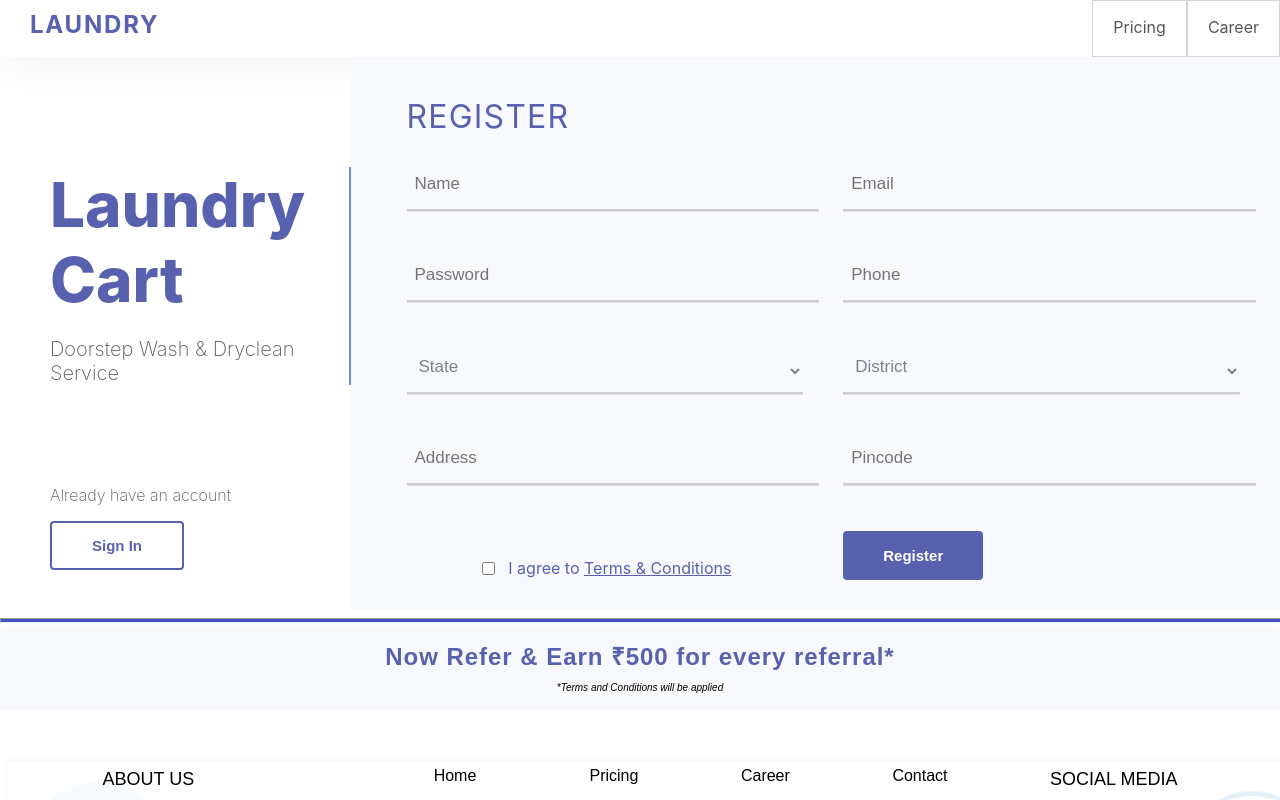
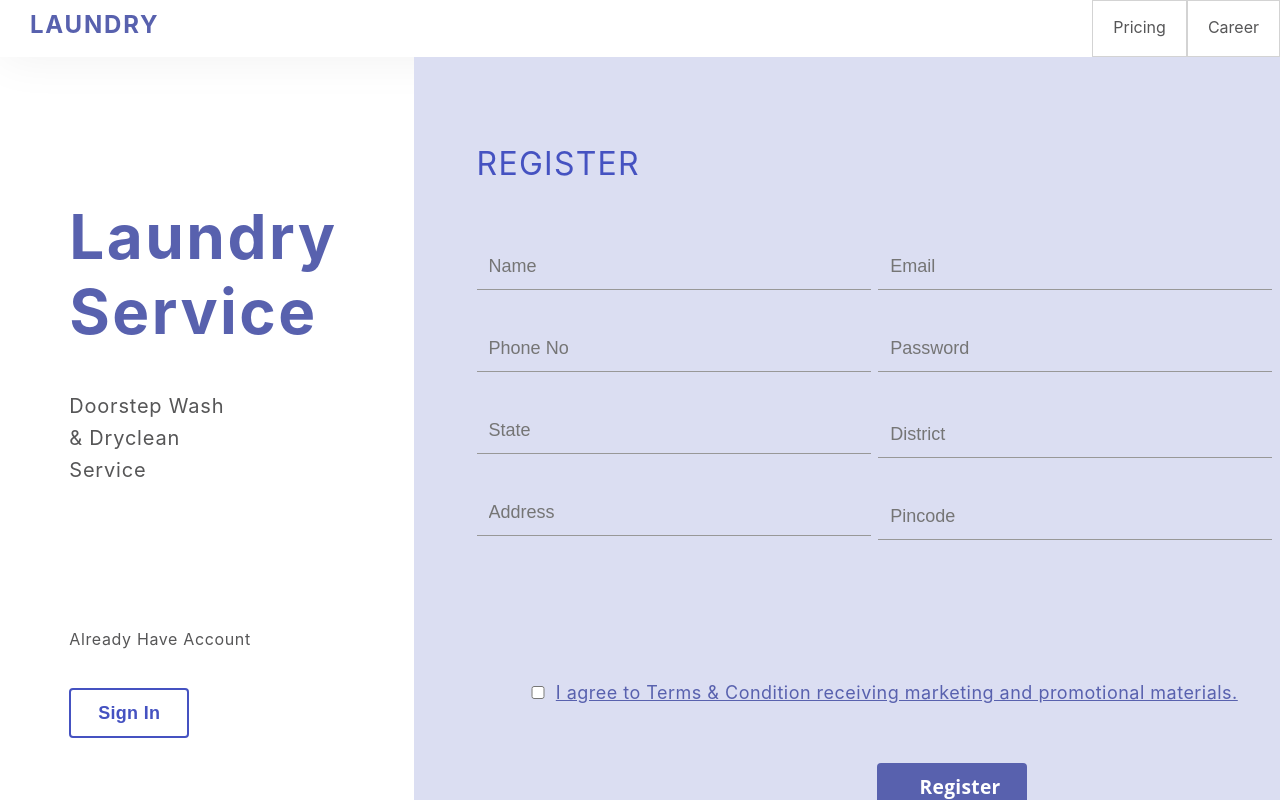
Before and after one commit to Pragati-rathore/laundry-cart-frontend, a React (Create React App) app: page / in a window 1280 px wide. Both pictures are taken after a click on the button "Register". Shown: the top 800 px of the page. Built offline with nearby package versions, Linux system fonts and the light colour scheme.

Commit message:
Revert "Fix order delete to order canceled"

```diff
--- a/public/index.html
+++ b/public/index.html
@@ -2,11 +2,12 @@
 <html lang="en">
   <head>
     <meta charset="utf-8" />
+    <link rel="icon" href="%PUBLIC_URL%/favicon.ico" />
     <meta name="viewport" content="width=device-width, initial-scale=1" />
     <meta name="theme-color" content="#000000" />
     <meta
       name="description"
-      content="laundry cart react app"
+      content="Web site created using create-react-app"
     />
     <!-- <link rel="apple-touch-icon" href="%PUBLIC_URL%/logo192.png" /> -->
     <!--
@@ -23,7 +24,7 @@
       work correctly both with client-side routing and a non-root public URL.
       Learn how to configure a non-root public URL by running `npm run build`.
     -->
-    <title>Laundry Cart</title>
+    <title>React App</title>
   </head>
   <body>
     <noscript>You need to enable JavaScript to run this app.</noscript>
--- a/src/components/Auth/Register/Register.css
+++ b/src/components/Auth/Register/Register.css
@@ -1,152 +1,224 @@
-.register-page {
+.flex-wrapper {
+    display: flex;
+    justify-content: space-evenly;
+    align-items: center;
+}
+
+.signup-cont {
     display: flex;
     width: 100%;
-    align-items: flex-end;
 }
 
-.register-page-left {
-    min-width: 300px;
-    padding-left: 50px;
-    color: #565657;
-    font-size: 20px;
-    font-weight: 200;
-}
-.register-page-left > div:first-child {
-    box-sizing: border-box;
-    border-right: 2px solid #6888ff;
-    padding-right: 20px;
+.signup-cont-left {
+    width: 30%;
+    padding-left: 69.25px;
 }
 
-.register-page-left > div:first-child > p:first-child {
-    width: 100%;
-    font-size: 62px;
-    color: #5861ae;
-    font-weight: 800;
-    margin-right: 1rem;
-    margin-bottom: 0;
-    margin-top: auto;
+.signup-cont-right {
+    width: 70%;
+    background: #dbdef2 0% 0% no-repeat padding-box;
+    opacity: 1;
+    padding-left: 63px;
 }
 
-.register-page-left > div:last-child > p {
-    font-size: 16px;
+.signup-main-laundryheading {
+    padding-top: 100px;
+    text-align: left;
+    /* font: normal normal 900 62px/80px Avenir; */
+    letter-spacing: 2.48px;
+    color: #5861AE;
+    text-transform: capitalize;
+    opacity: 1;
+    font-size: 62px;
+        font-weight: 700;
 }
 
-.register-page-left > div:last-child {
-    margin-top: 100px;
+.signup-main-laundrydescription {
+    text-align: left;
+    font: normal normal normal 20px/32px Avenir;
+    letter-spacing: 0.8px;
+    color: #565657;
+    text-transform: capitalize;
+    opacity: 1;
+    width: 175px;
+    margin-bottom: 139.5px;
+    font-size: 20px;
+    font-size: 20px;
+        font-family: inherit;
 }
 
-.register-page-left > div:last-child > button {
-    font-size: 15px;
-    cursor: pointer;
-    color: #5861ae;
-    background-color: white;
-    border: 2px solid #5861ae;
-    border-radius: 4px;
-    padding: 14px 40px;
-    font-weight: 600;
-    margin-bottom: 40px;
+.signup-main-alreadyhaveaccount {
+    text-align: left;
+    font: normal normal normal 16px/26px Avenir;
+    letter-spacing: 0.64px;
+    color: #565657;
+    text-transform: capitalize;
+    opacity: 1;
+    font-size: 16px;
+        font-family: inherit;
+
 }
 
-.register-page-right {
-    width: 100%;
-    position: relative;
-    padding-left: 3.5em;
-    background-color: #f8f9ff;
-    height: 100%;
+.signup-main-registerbutton {
+    cursor: pointer;
+    text-align: center;
+    /* font: normal normal bold 15px/20px Open Sans; */
+    letter-spacing: 0.3px;
+    color: #4552C1;
+    /* opacity: 1; */
+    border: 2px solid #4552C1;
+    border-radius: 4px;
+    opacity: 1;
+    width: 120px;
+
+            height: 50px;
+            font-size: 18px;
+            font-weight: 600;
+
+
+
+    background: white;
+
+    margin-bottom: 45px;
+    margin-top: 20.5px;
+
+
 }
 
-.register-page-right h2 {
-    margin: 0;
-    padding: 0;
-    margin-top: 40px;
+.signup-main-registerheading {
+    text-align: left;
+    font-weight: 400;
     font-size: 32px;
-    font-weight: 400;
-    color: #5861ae;
-    margin-bottom: 30px;
-    letter-spacing: 1.2px;
+    line-height: 60px;
+    letter-spacing: 1.28px;
+    color: #4552C1;
+    text-transform: uppercase;
+    opacity: 1;
+    padding-top: 45px;
+    margin-bottom: 50px;
 }
 
-#reg-form {
-    display: grid;
-    grid-template-columns: repeat(2, 1fr);
-    align-items: center;
-    justify-content: center;
-    margin-right: 40px;
-    column-gap: 40px;
-    row-gap: 40px;
-    height: 100%;
+.register-input {
+    display: flex;
+    margin-bottom: 130px;
+    justify-content: flex-start;
+    align-content: stretch;
+    flex-wrap: nowrap;
+    flex-direction: row;
+    align-items: flex-start;
 }
 
-#reg-form input {
+.register-input-width50 {
     width: 100%;
-    outline: none;
 }
 
-#reg-form .input-wrapper {
-    margin-bottom: 5px;
+input.register-checkbox {
+    border: 1px solid #707070;
+    border-radius: 3px;
+    width: 30px;
 }
 
-#reg-form .input-wrapper:nth-child(9) {
-    border: none;
-    display: flex;
-    align-items: center;
-    justify-content: center;
-    gap: 10px;
-    color: #5861ae;
+.register-agree {
+    text-align: center;
+    font: 14px;
+    letter-spacing: 0.49px;
+    color: #5861AE;
+    opacity: 1;
 }
 
-#reg-form a {
-    color: inherit;
+.registerbtn {
+    cursor: pointer;
+    width: 150px;
+    height: 50px;
+    background: #4552C1 0% 0% no-repeat padding-box;
+    border-radius: 4px;
+    opacity: 1;
+    padding-top: 14px;
+    padding-left: 43px;
+    padding-bottom: 16px;
+
+    padding-right: 43px;
+    text-align: center;
+    font: normal normal 15px/20px Open Sans;
+    letter-spacing: 0.3px;
+    color: #FFFFFF;
+    border: none;
+    margin-top: 41.55px;
 }
 
-#reg-form .input-wrapper > input[type="checkbox"] {
-    width: fit-content;
+.custom-field {
+    position: relative;
+    font-size: 17px;
+    border-top: 20px solid transparent;
+    margin-bottom: 5px;
+    --field-padding: 12px;
 }
 
-#reg-form .input-wrapper input,
-#reg-form .input-wrapper select {
-    width: 100%;
-    font-size: 17px;
-    color: #77838f;
-    background-color: transparent;
-    padding: 8px;
+.custom-field input {
     border: none;
-    border-radius: 1px;
-    padding-bottom: 18px;
+    -webkit-appearance: none;
+    -ms-appearance: none;
+    -moz-appearance: none;
+    appearance: none;
+
+    padding: var(--field-padding);
+
+    width: 370px;
     outline: none;
-    background: linear-gradient(90deg, #5861ae, #5861ae) center bottom/0 0.15em
-            no-repeat,
+    font-size: 14px;
+}
+
+.custom-field .placeholder {
+    position: absolute;
+    left: var(--field-padding);
+    width: calc(100% - (var(--field-padding) * 2));
+    overflow: hidden;
+    white-space: nowrap;
+    text-overflow: ellipsis;
+    top: 22px;
+    line-height: 100%;
+    transform: translateY(-50%);
+    color: #aaa;
+    transition:
+        top 0.3s ease,
+        color 0.3s ease,
+        font-size 0.3s ease;
+    padding-bottom: 25px;
+}
+
+.custom-field input.dirty+.placeholder,
+.custom-field input:focus+.placeholder,
+.custom-field input:not(:placeholder-shown)+.placeholder {
+    top: -10px;
+    font-size: 12px;
+    letter-spacing: 0.42px;
+    color: #5861AE;
+}
+
+.custom-field.two input {
+    border-radius: 0;
+    border-top-left-radius: 3px;
+    border-top-right-radius: 3px;
+    background:
+        linear-gradient(90deg, #5861AE, #5861AE) center bottom/0 0.15em no-repeat,
         linear-gradient(90deg, #ccc, #ccc) left bottom/100% 0.15em no-repeat,
         linear-gradient(90deg, #f8f9ff, #f8f9ff) left bottom/100% no-repeat;
     transition: background-size 0.3s ease;
 }
 
-#reg-form .input-wrapper input:focus,
-#reg-form .input-wrapper select:focus {
+.custom-field.two input.dirty,
+.custom-field.two input:not(:placeholder-shown),
+.custom-field.two input:focus {
     background-size: 100% 0.15em, 100% 0.1em, 100%;
 }
-#reg-form button {
-    background: #5861ae 0% 0% no-repeat padding-box;
-    border-radius: 4px;
-    width: fit-content;
-    padding: 16px 40px;
-    color: white;
-    font-size: 15px;
-    font-weight: 600;
-    cursor: pointer;
-    border: none;
-    margin-bottom: 30px;
+
+
+.signup-cont-right input[type="text"], .signup-cont-right input[type="email"], .signup-cont-right input[type="password"] {
+    background: none;
+    font-size: 17px;
+    border-bottom: 1px solid #989898;
 }
 
-.error {
-    margin-right: 40px;
-    background-color: #f8ede3;
-    border-radius: 4px;
-    padding: 8px;
-    color: #eb455f;
-    font-size: 15px;
-    position: absolute;
-    top: 25px;
-    right: 0;
-
+.referral-hr {
+    margin: 0px;
 }
--- a/src/components/Auth/Register/Register.js
+++ b/src/components/Auth/Register/Register.js
@@ -3,24 +3,6 @@ import { useState } from "react";
 import "./Register.css";
 import { useNavigate } from "react-router-dom";
 import FooterSend from "../Footersend/Foter";
-import BACKEND_URL from "../../../exports";
-
-const errorMsg = {
-  email: "Type a Valid Email",
-  name: "Type Valid Full Name",
-  phone: "Type a 10 digit valid phone number",
-  password: "Type a valid password",
-  pincode: "Type a valid 6 digit pincode",
-};
-
-const chkInputRegEx = {
-  email:
-    /^[a-z0-9!#$%&'*+/=?^_`{|}~-]+(?:\.[a-z0-9!#$%&'*+/=?^_`{|}~-]+)*@(?:[a-z0-9](?:[a-z0-9-]*[a-z0-9])?\.)+[a-z0-9](?:[a-z0-9-]*[a-z0-9])?$/,
-  name: /^[a-zA-Z]{2,}[a-zA-Z ]*$/,
-  phone: /^\d{10}$/,
-  password: /^.{6,}$/,
-  pincode: /^\d{6,}$/,
-};
 
 const Register = () => {
   const [user, setUser] = useState({
@@ -32,44 +14,19 @@ const Register = () => {
     pincode: "",
     address: "",
     password: "",
-    tandc: false,
   });
-
-  const [error, setError] = useState({
-    err: false,
-    errMsg: "",
-  });
-
   const navigate = useNavigate();
-
-  const validateAndSetError = (inputName, inputValue) => {
-    if (chkInputRegEx[inputName] === undefined) return;
-    const isValid = chkInputRegEx[inputName].test(inputValue);
-
-    if (isValid === true && error.err === true) {
-      setError({ err: false, errMsg: "" });
-    } else if (isValid === false && error.err === false) {
-      setError({ err: true, errMsg: errorMsg[inputName] });
-    }
-  };
 
   const handleInputs = (e) => {
     let name = e.target.name;
     let value = e.target.value;
-    validateAndSetError(name, value);
-    if (e.target.type === "checkbox") {
-      setUser({ ...user, [name]: !user[name] });
-    } else {
-      setUser({ ...user, [name]: value });
-    }
+    setUser({ ...user, [name]: value });
   };
-
-  const handleSubmit = (e) => {
+  const postData = (e) => {
     e.preventDefault();
     const { name, email, phone, district, state, pincode, address, password } =
       user;
-
-    fetch(`${BACKEND_URL}/register`, {
+    fetch("https://laundry-server.onrender.com/register", {
       method: "POST",
       headers: {
         "Content-Type": "application/json",
@@ -103,160 +60,157 @@ const Register = () => {
 
   return (
     <>
-      <div className="register-page">
-        <div className="register-page-left">
-          <div>
-            <p>Laundry Cart</p>
-            <p>Doorstep Wash & Dryclean Service</p>
-          </div>
-          <div>
-            <p>Already have an account</p>
-            <button
-              className="reg-btn light"
-              type="button"
-              onClick={(_e) => navigate("/")}
-            >
-              Sign In
-            </button>
-          </div>
+      <div className="flex-wrapper">
+      <div className="signup-cont">
+        <div className="signup-cont-left">
+          <h1 className="signup-main-laundryheading">Laundry Service</h1>
+          <p className="signup-main-laundrydescription">
+            Doorstep Wash & Dryclean Service
+          </p>
+          <p className="signup-main-alreadyhaveaccount">Already Have Account</p>
+          <button className="signup-main-registerbutton" onClick={e => navigate("/")}>Sign In</button>
         </div>
-        <div className="register-page-right">
-          <h2>REGISTER</h2>
-          {error.err && <p className="error">{error.errMsg}</p>}
-          <div className="register-form-wrapper">
-            <form
-              id="reg-form"
-              onSubmit={handleSubmit}
-              method="POST"
-              action="#"
-            >
-              <div className="input-wrapper">
-                <label className="input-label" htmlFor="name"></label>
+        <div className="signup-cont-right">
+          <p className="signup-main-registerheading">REGISTER</p>
+          <div className="register-input">
+            <div className="register-input-width50">
+              <label className="custom-field two">
+                <form method="POST">
+                  <input
+                    type="text"
+                    name="name"
+                    value={user.name}
+                    onChange={handleInputs}
+                    placeholder="Name"
+                    style={{ fontSize: "18px", color: "#77838F" }}
+                  />
+                </form>
+              </label>
+              <br></br>
+              <p id="errorname"></p>
+
+              <label className="custom-field two">
                 <input
                   type="text"
-                  value={user.name}
-                  name="name"
-                  id="name"
+                  name="phone"
+                  value={user.phone}
                   onChange={handleInputs}
-                  placeholder="Name"
-                  required={true}
+                  placeholder="Phone No"
+                  style={{ fontSize: "18px", color: "#77838F" }}
                 />
-              </div>
-              <div className="input-wrapper">
-                <label className="input-label" htmlFor="email"></label>
-                <input
-                  type="email"
-                  value={user.email}
-                  name="email"
-                  onChange={handleInputs}
-                  placeholder="Email"
-                  id="email"
-                  required={true}
-                />
-              </div>
-              <div className="input-wrapper">
-                <label className="input-label" htmlFor="password"></label>
-                <input
-                  type="password"
-                  value={user.password}
-                  name="password"
-                  onChange={handleInputs}
-                  placeholder="Password"
-                  required={true}
-                />
-              </div>
-              <div className="input-wrapper">
-                <label className="input-label" htmlFor="phone"></label>
+              </label>
+              <br></br>
+              <p id="errorphone"></p>
+              <br></br>
+
+              <label className="custom-field two">
                 <input
                   type="text"
-                  value={user.phone}
-                  name="phone"
-                  onChange={handleInputs}
-                  placeholder="Phone"
-                  required={true}
-                />
-              </div>
-              <div className="input-wrapper">
-                <label className="input-label" htmlFor="#"></label>
-                <select
-                  id="state"
                   name="state"
                   value={user.state}
                   onChange={handleInputs}
-                  required={true}
-                >
-                  <option value="" selected disabled>
-                    State
-                  </option>
-                  <option value="Uttar Pradesh">Uttar Pradesh</option>
-                  <option value="Madhya Pradesh">Madhya Pradesh</option>
-                  <option value="Jharkhand">Jharkhand</option>
-                  <option value="West Bengal">West Bengal</option>
-                  <option value="Assam">Assam</option>
-                </select>
-              </div>
-              <div className="input-wrapper">
-                <label className="input-label" htmlFor="#"></label>
-                <select
-                  id="district"
+                  placeholder="State"
+                  style={{ fontSize: "18px", color: "#77838F" }}
+                />
+              </label>
+              <br></br>
+              <p id="errorstate"></p>
+              <br></br>
+
+              <label className="custom-field two">
+                <input
+                  type="text"
+                  name="address"
+                  value={user.address}
+                  onChange={handleInputs}
+                  placeholder="Address"
+                  style={{ fontSize: "18px", color: "#77838F" }}
+                />
+              </label>
+              <br></br>
+              <p id="erroraddress"></p>
+            </div>
+            <div className="register-input-width50">
+              <label className="custom-field two">
+                <input
+                  type="email"
+                  name="email"
+                  value={user.email}
+                  onChange={handleInputs}
+                  placeholder="Email"
+                  style={{ fontSize: "18px", color: "#77838F" }}
+                />
+              </label>
+              <br></br>
+              <p id="erroremail"></p>
+              <br></br>
+
+              <label className="custom-field two">
+                <input
+                  type="password"
+                  name="password"
+                  value={user.password}
+                  onChange={handleInputs}
+                  placeholder="Password"
+                  style={{ fontSize: "18px", color: "#77838F" }}
+                />
+              </label>
+              <br></br>
+              <br></br>
+              <br/>
+              <label className="custom-field two"></label>
+
+              <label className="custom-field two">
+                <input
+                  type="text"
                   name="district"
                   value={user.district}
                   onChange={handleInputs}
-                  required={true}
-                >
-                  <option value="" selected disabled>
-                    District
-                  </option>
-                  <option value="Lucknow">Lucknow</option>
-                  <option value="Bhopal">Bhopal</option>
-                  <option value="Ranchi">Ranchi</option>
-                  <option value="Kolkata">Kolkata</option>
-                  <option value="Guwahati">Guwahati</option>
-                </select>
-              </div>
-              <div className="input-wrapper">
-                <label className="input-label" htmlFor="address"></label>
+                  placeholder="District"
+                  style={{ fontSize: "18px", color: "#77838F" }}
+                />
+              </label>
+              <br></br>
+              <p id="errordistrict"></p>
+              <br></br>
+
+              <label className="custom-field two">
                 <input
                   type="text"
-                  value={user.address}
-                  name="address"
-                  onChange={handleInputs}
-                  placeholder="Address"
-                  required={true}
-                  id="address"
-                />
-              </div>
-              <div className="input-wrapper">
-                <label className="input-label" htmlFor="pincode"></label>
-                <input
-                  type="text"
+                  name="pincode"
                   value={user.pincode}
-                  name="pincode"
                   onChange={handleInputs}
                   placeholder="Pincode"
-                  required={true}
-                  id="pincode"
+                  style={{ fontSize: "18px", color: "#77838F" }}
                 />
-              </div>
-              <div className="input-wrapper">
-                <input
-                  type="checkbox"
-                  checked={user.tandc}
-                  onChange={handleInputs}
-                  name="tandc"
-                  id="tandc"
-                  required
-                />
-                <label className="input-label" htmlFor="tandc">
-                  I agree to <a href="#reg-form">Terms & Conditions</a>
-                </label>
-              </div>
-              <button type="submit">Register</button>
-            </form>
+              </label>
+            </div>
           </div>
+          <div className="register-agree">
+            <p style={{ textDecoration: "underline", fontSize: "18px" }}>
+              <input type="checkbox" className="register-checkbox"></input>I
+              agree to Terms & Condition receiving marketing and promotional
+              materials.
+            </p>
+          </div>
+
+          <button
+            onClick={postData}
+            style={{
+              backgroundColor: "#5861AE",
+              marginLeft: "400px",
+              marginBottom: "10px",
+              fontSize: "larger",
+              fontWeight: 700,
+            }}
+            className="registerbtn"
+          >
+            Register
+          </button>
         </div>
       </div>
-      <FooterSend />
+      </div>
+      <FooterSend/>
     </>
   );
 };
--- a/src/components/Auth/Signin/Signin.js
+++ b/src/components/Auth/Signin/Signin.js
@@ -5,7 +5,6 @@ import { useState } from "react";
 import FooterSend from "../Footersend/Foter";
 import "./Signin.css";
 import lock from "../../../images/lock.svg";
-import BACKEND_URL from "../../../exports";
 
 const Signin = () => {
   const [username, setEmail] = useState("");
@@ -15,7 +14,7 @@ const Signin = () => {
 
   const loginUser=  (e)=>{
     e.preventDefault();
-    fetch(`${BACKEND_URL}/login`,{
+    fetch("https://laundry-server.onrender.com/login",{
       method:"POST",
       headers:{
         "Content-Type":"application/json"
--- a/src/components/PastOrders/pastOrder.js
+++ b/src/components/PastOrders/pastOrder.js
@@ -6,7 +6,6 @@ import { useEffect } from "react";
 import { useNavigate } from "react-router-dom";
 
 import Summary2 from "./summary/Summary2";
-import BACKEND_URL from "../../exports";
 
 function PastOrder() {
   const [orders, setOrders] = useState([]);
@@ -19,7 +18,7 @@ function PastOrder() {
   const navigate = useNavigate();
 
   useEffect(() => {
-    fetch(`${BACKEND_URL}/orders`, {
+    fetch("https://laundry-server.onrender.com/orders", {
       method: "GET",
       headers: {
         authorization: `Bearer ${localStorage.getItem("laundry-token")}`,
@@ -38,7 +37,7 @@ function PastOrder() {
   }, [navigate]);
 
   useEffect(() => {
-    fetch(`${BACKEND_URL}/products`)
+    fetch("https://laundry-server.onrender.com/products")
       .then((res) => res.json())
       .then((data) => setProductTypes(data.products))
       .catch((err) => console.log(err))
--- a/src/components/PastOrders/summary/CancelOrder.js
+++ b/src/components/PastOrders/summary/CancelOrder.js
@@ -1,6 +1,5 @@
 import { useNavigate } from "react-router-dom";
 import "./CancelOrder.css";
-import BACKEND_URL from "../../../exports";
 
 export default function CancelOrder(props) {
   const { cancelPopupHandler } = props;
@@ -8,8 +7,8 @@ export default function CancelOrder(props) {
   const navigate = useNavigate();
 
   const handleDelete = (_e) => {
-    fetch(`${BACKEND_URL}/orders`, {
-      method: "PUT",
+    fetch("https://laundry-server.onrender.com/orders", {
+      method: "DELETE",
       headers: {
         "Content-Type": "application/json",
         authorization: `Bearer ${localStorage.getItem("laundry-token")}`,
--- a/src/components/createOrder/CreateOrder.js
+++ b/src/components/createOrder/CreateOrder.js
@@ -6,7 +6,6 @@ import { useNavigate } from "react-router-dom";
 
 //images
 import searchIcon from "../../images/search.svg";
-import BACKEND_URL from "../../exports";
 
 export default function CreateOrder(props) {
   const [productTypes, setProductTypes] = useState([]);
@@ -17,7 +16,7 @@ export default function CreateOrder(props) {
   const navigate = useNavigate();
 
   useEffect(() => {
-    fetch(`${BACKEND_URL}/products`)
+    fetch("https://laundry-server.onrender.com/products")
       .then((res) => res.json())
       .then((data) => setProductTypes(data.products))
       .catch((err) => console.log(err))
--- a/src/exports.js
+++ /dev/null
@@ -1,3 +0,0 @@
-const BACKEND_URL =  "https://laundry-cart-backend-saw.onrender.com"
-
-export default BACKEND_URL;
```
Also changed, not shown: src/components/createOrder/Summary.js (+3 -4 lines).
